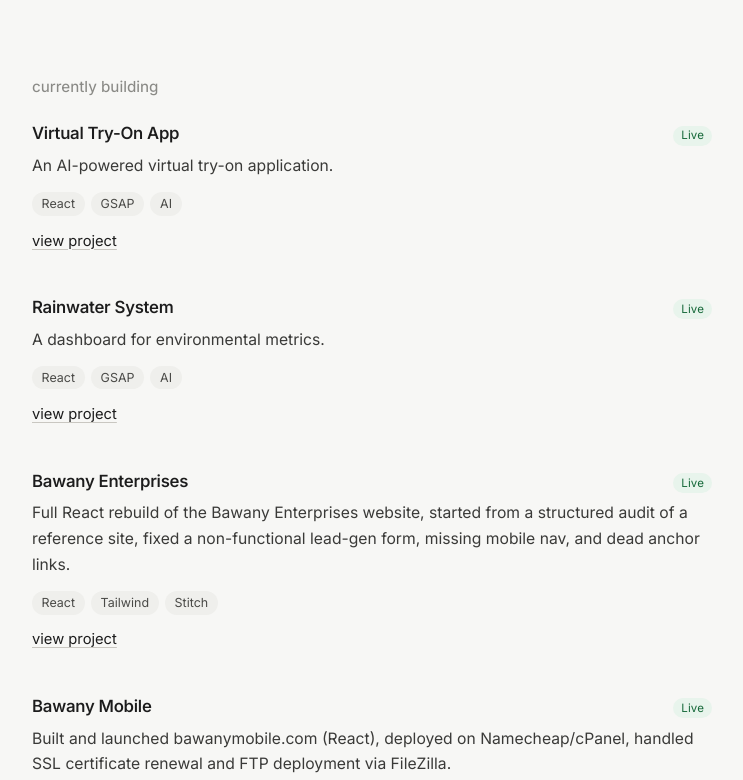
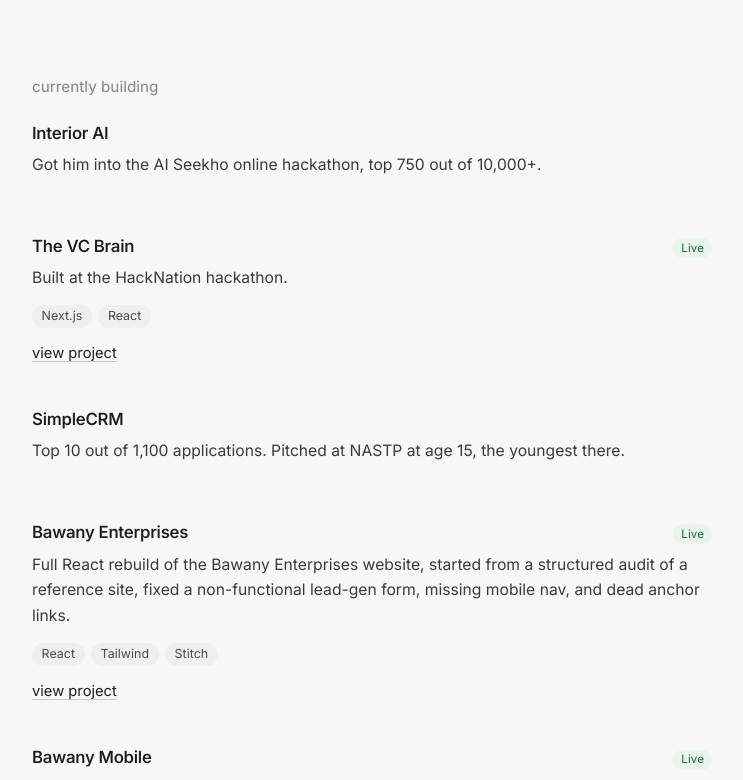
Before and after one commit to Sabih-sourcee/portfolio, a React (Vite) app: page / in a window 1280 px wide. Shown: the part 760-1540 px from the top of the page, without its empty margins (268-1011 px from the left). Built offline with nearby package versions, Linux system fonts and the light colour scheme.

Commit message:
Swap featured projects for Interior AI, The VC Brain, and SimpleCRM.
Keep the editorial layout. Only The VC Brain has a known live link and stack.

Co-authored-by: Sabih Ur Rehman <darazhunting133@gmail.com>

```diff
--- a/src/components/PostHeroSections.jsx
+++ b/src/components/PostHeroSections.jsx
@@ -2,18 +2,19 @@ import { Link } from 'react-router-dom';
 
 const PROJECTS = [
     {
-        title: 'Virtual Try-On App',
-        desc: 'An AI-powered virtual try-on application.',
-        tech: ['React', 'GSAP', 'AI'],
-        url: 'https://virtual-tryon.lovable.app',
+        title: 'Interior AI',
+        desc: 'Got him into the AI Seekho online hackathon, top 750 out of 10,000+.',
+    },
+    {
+        title: 'The VC Brain',
+        desc: 'Built at the HackNation hackathon.',
+        tech: ['Next.js', 'React'],
+        url: 'https://the-vc-brain.vercel.app',
         status: 'Live',
     },
     {
-        title: 'Rainwater System',
-        desc: 'A dashboard for environmental metrics.',
-        tech: ['React', 'GSAP', 'AI'],
-        url: 'https://sabih-bot.github.io/Rainwater/',
-        status: 'Live',
+        title: 'SimpleCRM',
+        desc: 'Top 10 out of 1,100 applications. Pitched at NASTP at age 15, the youngest there.',
     },
     {
         title: 'Bawany Enterprises',
@@ -142,10 +143,10 @@ export default function PostHeroSections() {
                         <article key={project.title} className="project">
                             <div className="project-head">
                                 <h3 className="project-title">{project.title}</h3>
-                                <StatusChip status={project.status} />
+                                {project.status ? <StatusChip status={project.status} /> : null}
                             </div>
                             <p className="project-desc">{project.desc}</p>
-                            <Tags items={project.tech} />
+                            {project.tech?.length ? <Tags items={project.tech} /> : null}
                             {project.url && (
                                 <a className="text-link" href={project.url} target="_blank" rel="noopener noreferrer">
                                     view project
@@ -212,8 +213,7 @@ export default function PostHeroSections() {
             <footer className="site-footer">
                 <p className="prose">Crafting immersive digital experiences with modern web technologies.</p>
                 <p className="inline-links">
-                    <a href="https://virtual-tryon.lovable.app" target="_blank" rel="noopener noreferrer">virtual try-on</a>
-                    <a href="https://sabih-bot.github.io/Rainwater/" target="_blank" rel="noopener noreferrer">rainwater</a>
+                    <a href="https://the-vc-brain.vercel.app" target="_blank" rel="noopener noreferrer">the vc brain</a>
                     <a href="https://bawanyenterprises.com" target="_blank" rel="noopener noreferrer">bawany enterprises</a>
                     <a href="https://bawanymobile.com" target="_blank" rel="noopener noreferrer">bawany mobile</a>
                     <a href="#skills">skills</a>
```
